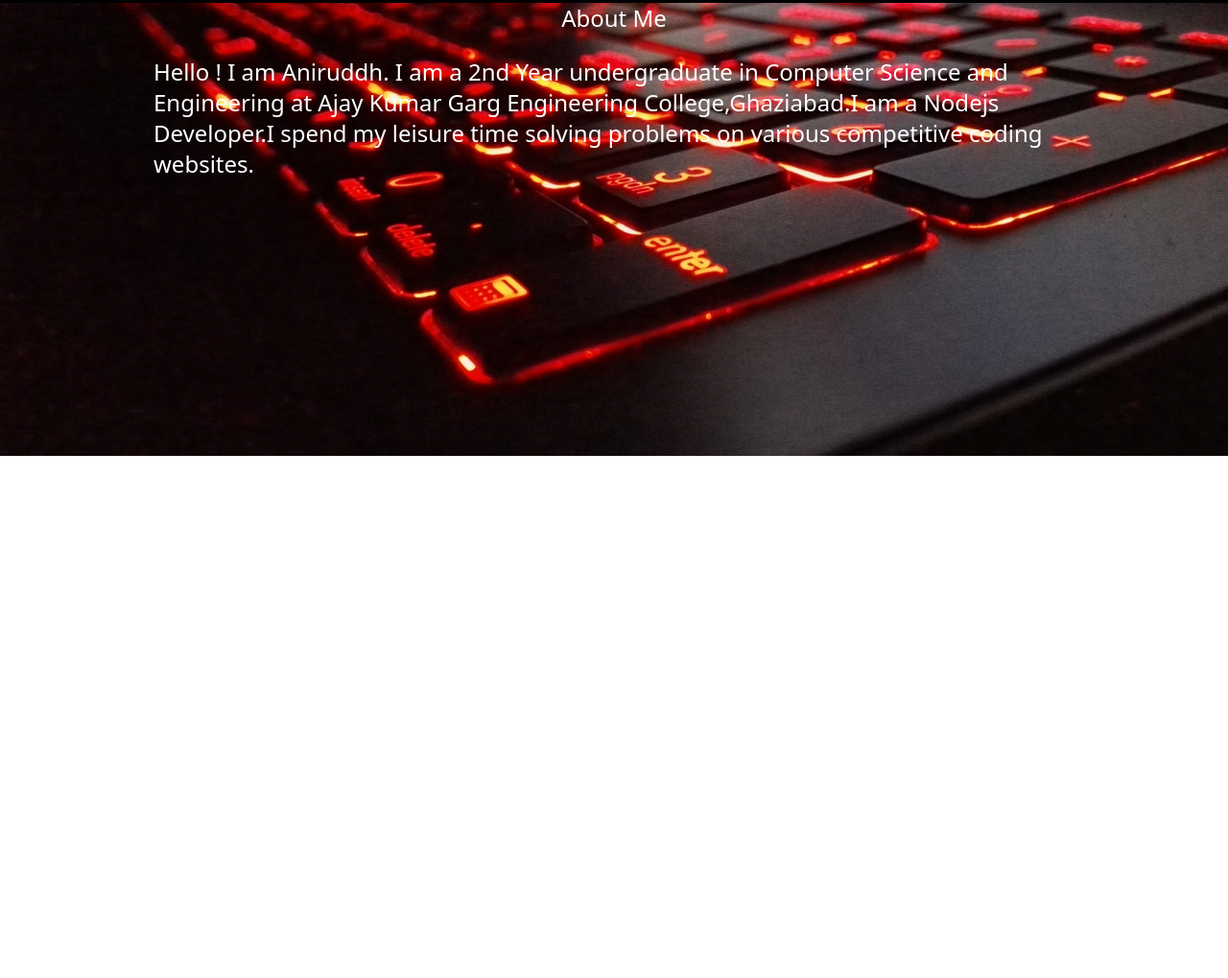
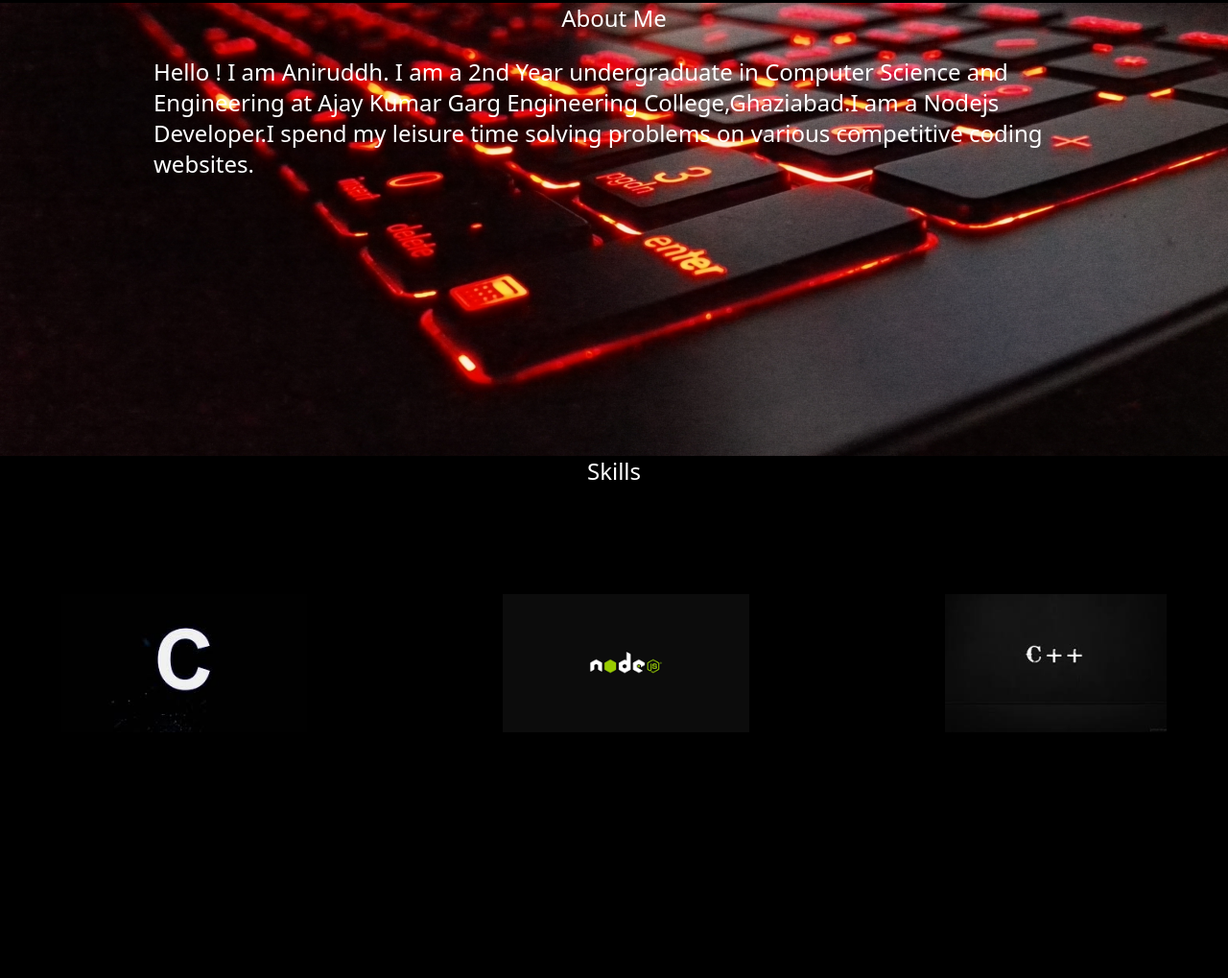
Before and after one commit to AStriker007/PORTFOLIO, a website: page index.html in a window 1280 px wide. Shown: the part 577-1596 px from the top of the page at 96% size. Before the commit the page ends 1052 px from the top, so only its background shows below. Drawn offline with nearby package versions, Linux system fonts and the light colour scheme.

Commit message:
Added Skills section

```diff
--- a/index.html
+++ b/index.html
@@ -36,6 +36,13 @@
         </div>
     </div>
 </div>
-
+<div class="bg-black text-white px-24 space-y-5 sm:text-xl sm:pb-40 sm:space-y-28 md:text-2xl lg: text-3xl md:px-16 md:pb-56 lg:pb-64">
+    <div class="text-center">Skills</div>
+       <div class="flex flex-wrap justify-between">
+        <img class="h-28 md:h-36 transition ease-in-out delay-100 hover:scale-125 duration-300" src="./c-better.jpg" alt="">
+        <img class="h-28 md:h-36 transition ease-in-out delay-100 hover:scale-125 duration-300" src="./nj-better.png" alt="">
+        <img class="h-28 md:h-36 transition ease-in-out delay-100 hover:scale-125 duration-300" src="./cpp_better.jpg" alt="">
+    </div>
+</div>
 </body>
 </html>
```
